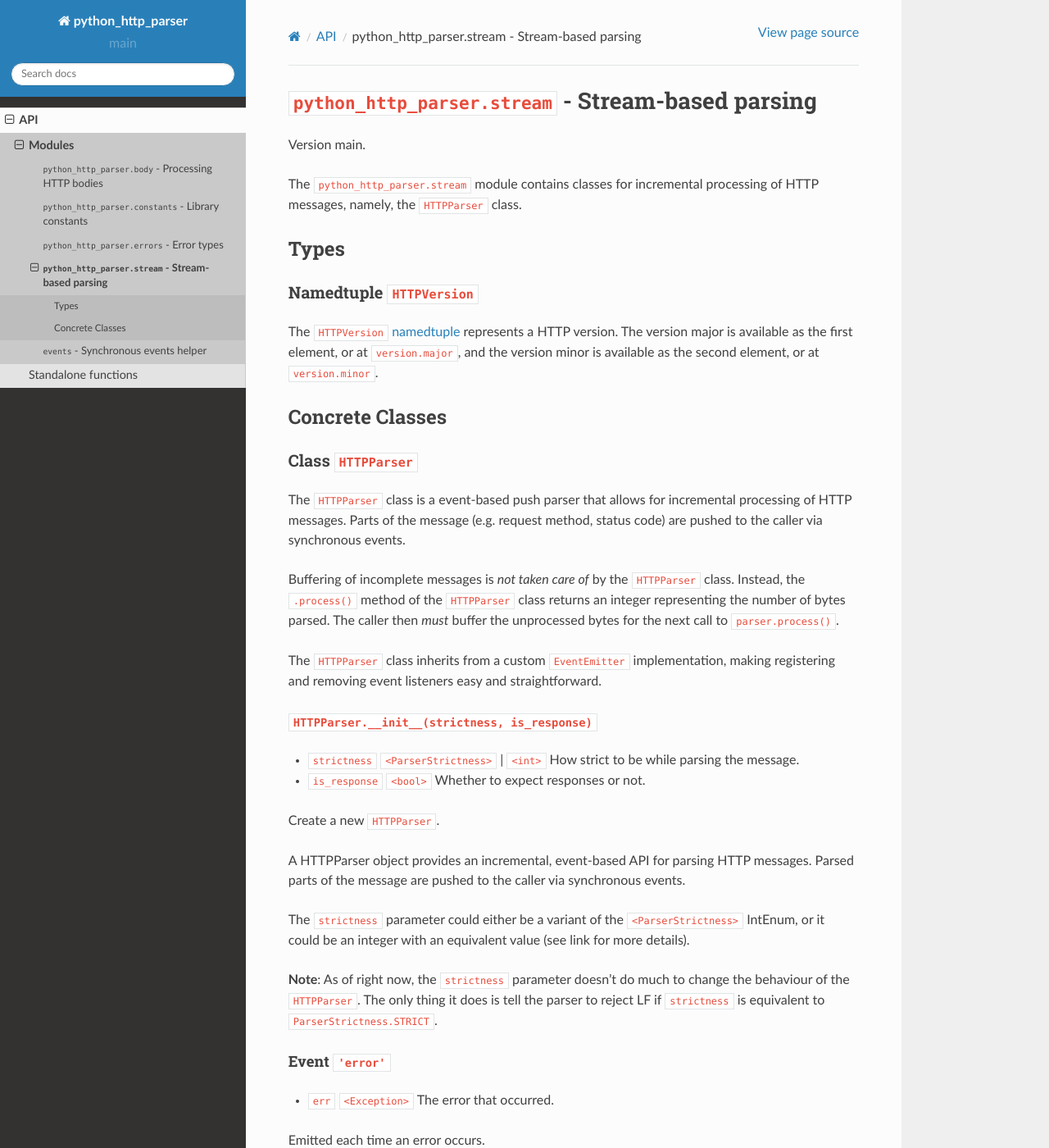
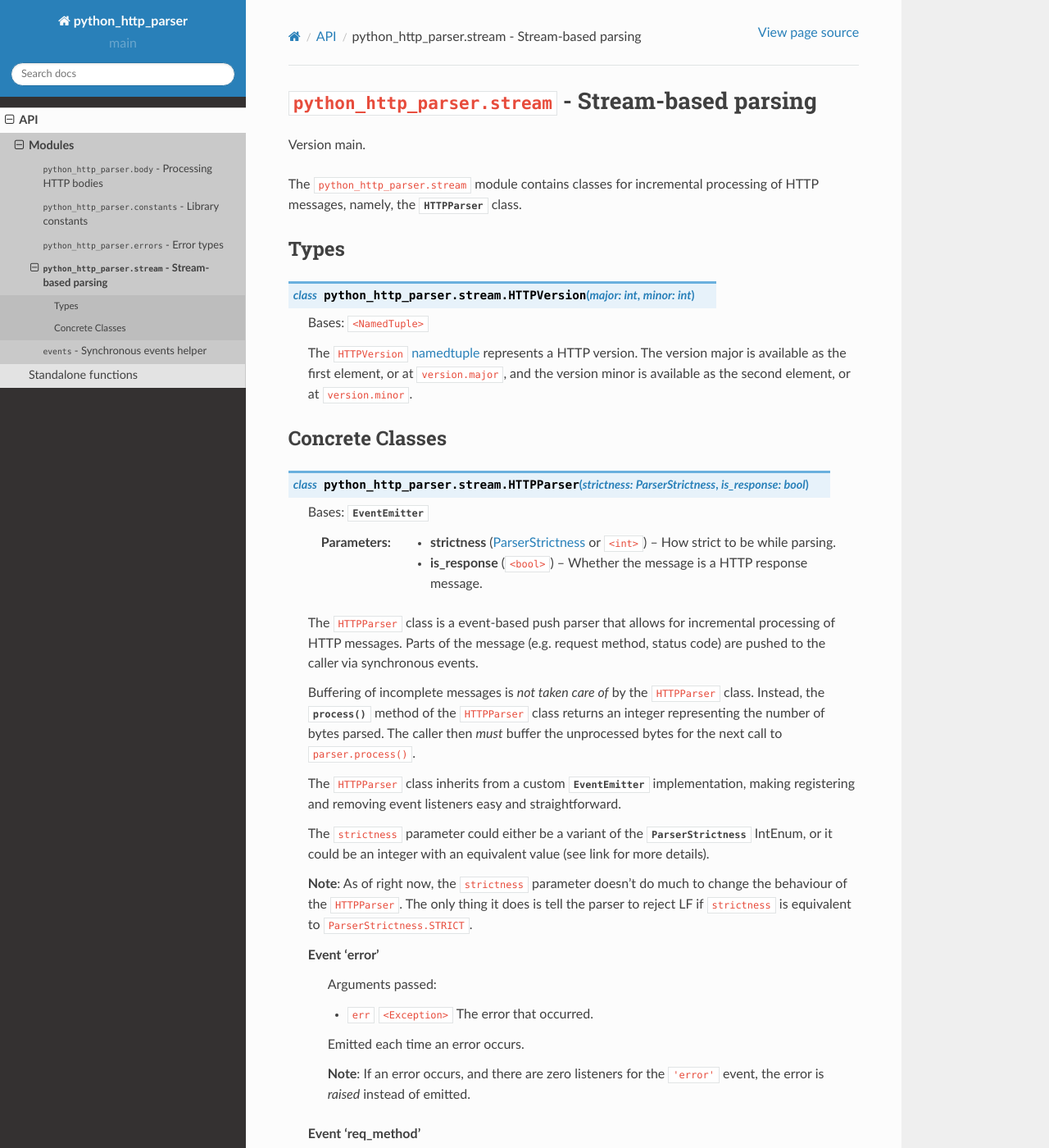
Before and after one commit to Take-Some-Bytes/python_http_parser, a Sphinx documentation site: the page built from docs/api/stream.rst, in a window 1280 px wide and 1400 px high. Shown: the whole window at 82% size. Built offline with Sphinx 7.4.7 and the Read the Docs theme 2.0.0, drawn with Linux system fonts in a browser that asks for light colours; some of the changed text lies outside the part shown.

Commit message:
Use Sphinx domains for stream module

```diff
--- a/docs/api/stream.rst
+++ b/docs/api/stream.rst
@@ -7,209 +7,222 @@
 Version |version|.
 
 The ``python_http_parser.stream`` module contains classes for incremental processing
-of HTTP messages, namely, the |HTTPParser|_ class.
+of HTTP messages, namely, the :py:class:`HTTPParser` class.
 
 -------
  Types
 -------
 
-~~~~~~~~~~~~~~~~~~~~~~~~~~~~
- Namedtuple ``HTTPVersion``
-~~~~~~~~~~~~~~~~~~~~~~~~~~~~
-The ``HTTPVersion`` namedtuple_ represents a HTTP version. The version major is
-available as the first element, or at ``version.major``, and the version minor is
-available as the second element, or at ``version.minor``.
+.. py:class:: HTTPVersion(major: int, minor: int)
+
+   Bases: |NamedTuple|_
+
+   The ``HTTPVersion`` namedtuple_ represents a HTTP version. The version major is
+   available as the first element, or at ``version.major``, and the version minor is
+   available as the second element, or at ``version.minor``.
 
 ------------------
  Concrete Classes
 ------------------
 
-~~~~~~~~~~~~~~~~~~~~~~
- Class ``HTTPParser``
-~~~~~~~~~~~~~~~~~~~~~~
-The ``HTTPParser`` class is a event-based push parser that allows for incremental
-processing of HTTP messages. Parts of the message (e.g. request method, status code)
-are pushed to the caller via synchronous events.
+.. py:class:: HTTPParser(strictness: ParserStrictness, is_response: bool)
 
-Buffering of incomplete messages is *not taken care of* by the ``HTTPParser`` class.
-Instead, the |.process()|_ method of the ``HTTPParser`` class returns an integer
-representing the number of bytes parsed. The caller then *must* buffer the unprocessed
-bytes for the next call to ``parser.process()``.
+   Bases: |EventEmitter|
 
-The ``HTTPParser`` class inherits from a custom |EventEmitter|_ implementation, making
-registering and removing event listeners easy and straightforward.
+   :param strictness: How strict to be while parsing.
+   :param is_response: Whether the message is a HTTP response message.
+   :type strictness: |ParserStrictness| or |int|_
+   :type is_response: |bool|_
 
-``HTTPParser.__init__(strictness, is_response)``
-==================================================
-- ``strictness`` |ParserStrictness|_ | |int|_ How strict to be while parsing the message.
-- ``is_response`` |bool|_ Whether to expect responses or not.
+   The ``HTTPParser`` class is a event-based push parser that allows for incremental
+   processing of HTTP messages. Parts of the message (e.g. request method, status code)
+   are pushed to the caller via synchronous events.
 
-Create a new ``HTTPParser``.
+   Buffering of incomplete messages is *not taken care of* by the ``HTTPParser`` class.
+   Instead, the :py:meth:`.process` method of the ``HTTPParser`` class returns an integer
+   representing the number of bytes parsed. The caller then *must* buffer the unprocessed
+   bytes for the next call to ``parser.process()``.
 
-A HTTPParser object provides an incremental, event-based API for parsing HTTP messages.
-Parsed parts of the message are pushed to the caller via synchronous events.
+   The ``HTTPParser`` class inherits from a custom |EventEmitter| implementation, making
+   registering and removing event listeners easy and straightforward.
 
-The ``strictness`` parameter could either be a variant of the |ParserStrictness|_ IntEnum,
-or it could be an integer with an equivalent value (see link for more details).
+   The ``strictness`` parameter could either be a variant of the
+   :py:class:`ParserStrictness <python_http_parser.constants.ParserStrictness>` IntEnum,
+   or it could be an integer with an equivalent value (see link for more details).
 
-**Note**: As of right now, the ``strictness`` parameter doesn't do much to change the
-behaviour of the ``HTTPParser``. The only thing it does is tell the parser to reject LF
-if ``strictness`` is equivalent to ``ParserStrictness.STRICT``.
+   **Note**: As of right now, the ``strictness`` parameter doesn't do much to change the
+   behaviour of the ``HTTPParser``. The only thing it does is tell the parser to reject LF
+   if ``strictness`` is equivalent to ``ParserStrictness.STRICT``.
 
-Event ``'error'``
-==================
-- ``err`` |Exception|_ The error that occurred.
+   **Event 'error'**
 
-Emitted each time an error occurs.
+      Arguments passed:
 
-**Note**: If an error occurs, and there are zero listeners for the ``'error'`` event, the
-error is *raised* instead of emitted.
+      - ``err`` |Exception|_ The error that occurred.
 
-Event ``'req_method'``
-=======================
-- ``method`` |str|_ The request method.
+      Emitted each time an error occurs.
 
-Emitted when the request method is received.
+      **Note**: If an error occurs, and there are zero listeners for the ``'error'`` event,
+      the error is *raised* instead of emitted.
 
-Only emitted for requests.
+   **Event 'req_method'**
 
-Event ``'req_uri'``
-=====================
-- ``uri`` |str|_ The URI.
+      Arguments passed:
 
-Emitted when the request URI is received.
+      - ``method`` |str|_ The request method.
 
-Only emitted for requests.
+      Emitted when the request method is received.
 
-Event ``'reason'``
-====================
-- ``reason`` |str|_ The reason phrase.
+      Only emitted for requests.
 
-Emitted when the reason phrase is received.
+   **Event 'req_uri'**
 
-Only emitted for responses.
+      Arguments passed:
 
-Event ``'status_code'``
-=========================
-- ``code`` |int|_ The status code.
+      - ``uri`` |str|_ The URI.
 
-Emitted when the response status code is received.
+      Emitted when the request URI is received.
 
-Only emitted for responses.
+      Only emitted for requests.
 
-Event ``'http_version'``
-==========================
-- ``version`` |HTTPVersion|_ The HTTP version.
+   **Event 'reason'**
 
-Emitted when the HTTP version is received.
+      Arguments passed:
 
-Event ``'header_name'``
-==========================
-- ``name`` |str|_ The HTTP header name.
+      - ``reason`` |str|_ The reason phrase.
 
-Emitted when a HTTP header name is received. The header name is not modified.
+      Emitted when the reason phrase is received.
 
-Event ``'header_value'``
-==========================
-- ``value`` |str|_ The HTTP header value.
+      Only emitted for responses.
 
-Emitted when a HTTP header value is received. The header value will have
-whitespace stripped from the start and end.
+   **Event 'status_code'**
 
-Event ``'data'``
-==========================
-- ``chunk`` |bytes|_ The chunk of the body that was received..
+      Arguments passed:
 
-Emitted when a chunk of the HTTP body has been received. This event will only be
-emitted if a body processor has been set.
+      - ``code`` |int|_ The status code.
 
-``parser.finished()``
-=======================
-- Returns: |bool|_
+      Emitted when the response status code is received.
 
-Return ``True`` if this parser is finished.
+      Only emitted for responses.
 
-``parser.reset()``
-=======================
-Reset this ``HTTPParser``.
+   **Event 'http_version'**
 
-After you reset a ``HTTPParser``, you may use it to parse another HTTP message.
+      Arguments passed:
 
-``parser.has_body([has_body])``
-=================================
-- ``has_body`` |bool|_
+      - ``version`` :py:class:`<HTTPVersion> <HTTPVersion>` The HTTP version.
 
-If ``has_body`` is not provided, return a boolean representing whether this parser
-is expecting a body. Otherwise, set whether this parser is expecting a body to
-``has_body``.
+      Emitted when the HTTP version is received.
 
-``parser.body_processor([body_processor])``
-=============================================
-- ``body_processor`` |BodyProcessor|_ The body processor to use.
+   **Event 'header_name'**
 
-If ``body_processor`` is not provided, return the |BodyProcessor|_ this parser is
-currently using. Otherwise, set this parser's |BodyProcessor|_ to ``body_processor``.
+      Arguments passed:
 
-``parser.process(data)``
-=============================================
-- ``data`` |bytes|_ | |bytearray|_ The chunk of data to process.
+      - ``name`` |str|_ The HTTP header name.
 
-Process ``data`` as part of the current HTTP message. ``data`` will not be mutated
-when parsing.
+      Emitted when a HTTP header name is received. The header name is not modified.
 
-Return the number of bytes parsed. Any unparsed bytes *must* be buffered for the next
-call to ``parser.process()``.
+   **Event 'header_value'**
 
-The integer ``-1`` means that an error was encountered, and thus parsing should stop.
+      Arguments passed:
 
-Example with basic buffering using |bytearray|_ and |memoryview|_.
+      - ``value`` |str|_ The HTTP header value.
 
-.. code:: python
+      Emitted when a HTTP header value is received. The header value will have
+      whitespace stripped from the start and end.
 
-    from python_http_parser.stream import HTTPParser
+   **Event 'data'**
 
-    # In a real program you would get a socket using socket.socket or something else.
-    socket = get_socket_somehow()
-    # Let's assume this is a request.
-    parser = HTTPParser(is_response=False)
+      Arguments passed:
 
-    # Set up the buffer.
-    buf = bytearray(256)
-    view = memoryview(buf)
-    buf_len = 0
+      - ``chunk`` |bytes|_ The chunk of the body that was received..
 
-    # Add listeners...
-    # Here, you would add your various event listeners to the parser.
-    def on_error(err):
-        # In a real application you would handle the error properly instead
-        # of just raising it.
-        raise err
-    parser.on('error', on_error)
-    # Other listeners... (e.g. 'http_version', 'header_name')
+      Emitted when a chunk of the HTTP body has been received. This event will only be
+      emitted if a body processor has been set.
 
-    # Keep parsing until parser is finished.
-    while not parser.finished():
-        # Receive another KiB from the socket.
-        size = 1024
-        chk = view[buf_len:buf_len+size]
-        socket.recv_into(chk)
-        buf_len += size
+   .. py:method:: parser.finished()
 
-        # Give it to the parser.
-        # We have to create a new bytes object because the .process method
-        # requires a bytes-like object to function properly, and the bytearray
-        # we made has extra null bytes in it.
-        ret = parser.process(bytes(view[:buf_len]))
-        if ret >= 0:
-            # No error--if the parser still isn't done, keep processing.
-            # Keep the remaining bytes in the buffer.
-            view[:len(view)-ret] = view[ret:]
-            buf_len -= ret
-        if ret < 0:
-            # Error!
-            break
+      :rtype: |bool|_
 
-    # Here, the parser could either be done, or it had an error.
+      Return ``True`` if this parser is finished.
+
+   .. py:method:: reset()
+
+      Reset this ``HTTPParser``.
+
+      After a ``HTTPParser`` is reset, it may be used to parse another HTTP message.
+
+   .. py:method:: has_body(has_body: bool = None) -> bool
+
+      If ``has_body`` is not provided, return a boolean representing whether this
+      parser is expecting a body. Otherwise, set whether this parser is expecting a
+      body to ``has_body``.
+
+   ..  py:method:: body_processor(body_processor: BodyProcessor = None) -> BodyProcessor
+
+      :param body_processor: The body processor to use.
+      :type body_processor: |BodyProcessor|
+
+      If ``body_processor`` is not provided, return the |BodyProcessor| this parser is
+      currently using. Otherwise, set this parser's |BodyProcessor| to ``body_processor``.
+
+   .. py:method:: process(data: Union[bytes, bytearray, memoryview]) -> int
+
+      :param data: The chunk of data to process.
+      :type data: Union[|bytes|_, |bytearray|_, |memoryview|_]
+
+      Process ``data`` as part of the current HTTP message. ``data`` will not be mutated
+      when parsing.
+
+      Return the number of bytes parsed. Any unparsed bytes *must* be buffered for the next
+      call to ``parser.process()``.
+
+      The integer ``-1`` means that an error was encountered, and thus parsing should stop.
+
+      Example with basic buffering using |bytearray|_ and |memoryview|_.
+
+      .. code:: python
+
+          from python_http_parser.stream import HTTPParser
+
+          # In a real program you would get a socket using socket.socket or something else.
+          socket = get_socket_somehow()
+          # Let's assume this is a request.
+          parser = HTTPParser(is_response=False)
+
+          # Set up the buffer.
+          buf = bytearray(256)
+          view = memoryview(buf)
+          buf_len = 0
+
+          # Add listeners...
+          # Here, you would add your various event listeners to the parser.
+          def on_error(err):
+              # In a real application you would handle the error properly instead
+              # of just raising it.
+              raise err
+          parser.on('error', on_error)
+          # Other listeners... (e.g. 'http_version', 'header_name')
+
+          # Keep parsing until parser is finished.
+          while not parser.finished():
+              # Receive another KiB from the socket.
+              size = 1024
+              chk = view[buf_len:buf_len+size]
+              socket.recv_into(chk)
+              buf_len += size
+
+              # Give it to the parser.
+              ret = parser.process(view[:buf_len])
+              if ret >= 0:
+                  # No error--if the parser still isn't done, keep processing.
+                  # Keep the remaining bytes in the buffer.
+                  view[:len(view)-ret] = view[ret:]
+                  buf_len -= ret
+              if ret < 0:
+                  # Error!
+                  break
+
+          # Here, the parser could either be done, or it had an error.
 
 .. |int| replace:: ``<int>``
 .. |str| replace:: ``<str>``
@@ -218,16 +231,11 @@ Example with basic buffering using |bytearray|_ and |memoryview|_.
 .. |bytearray| replace:: ``<bytearray>``
 .. |memoryview| replace:: ``<memoryview>``
 .. |Exception| replace:: ``<Exception>``
-.. |.process()| replace:: ``.process()``
-.. |HTTPParser| replace:: ``HTTPParser``
-.. |HTTPVersion| replace:: ``<HTTPVersion>``
-.. |EventEmitter| replace:: ``EventEmitter``
-.. |BodyProcessor| replace:: ``<BodyProcessor>``
-.. |ParserStrictness| replace:: ``<ParserStrictness>``
 
-.. _.process(): #no
-.. _HTTPParser: #class-httpparser
-.. _HTTPVersion: #namedtuple-httpversion
+.. |NamedTuple| replace:: ``<NamedTuple>``
+.. |BodyProcessor| replace:: :py:class:`BodyProcessor <python_http_parser.body.BodyProcessor>`
+.. |EventEmitter| replace:: :py:class:`EventEmitter <python_http_parser.helpers.events.EventEmitter>`
+.. |ParserStrictness| replace:: :ref:`ParserStrictness <parser-strictness-section>`
 
 .. _int: https://docs.python.org/3/library/functions.html#int
 .. _str: https://docs.python.org/3/library/stdtypes.html#text-sequence-type-str
```
Also changed, not shown: other parts of docs/api/stream.rst (+1 -4 lines).
